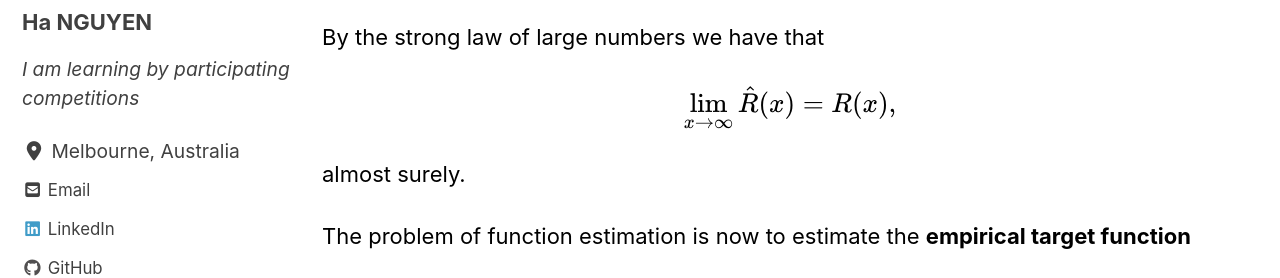
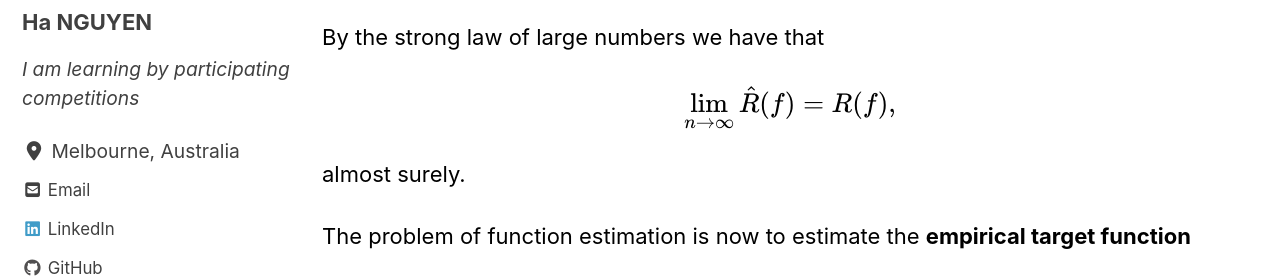
Before and after one commit to datasciblog/datasciblog.github.io, a Jekyll site: the page built from _posts/2020-02-26-tree-boosting-03.md, in a window 1280 px wide and 900 px high, scrolled down 3926 px. Shown: the part 177-455 px from the top of the window. Built offline with Jekyll 4.4.1, drawn with Linux system fonts in a browser that asks for light colours; cached includes are drawn as plain includes; nearby versions of some CDN libraries; formulas are drawn with MathJax 3.

```diff
--- a/_posts/2020-02-26-tree-boosting-03.md
+++ b/_posts/2020-02-26-tree-boosting-03.md
@@ -89,7 +89,7 @@ $$\hat{R} = \frac{1}{n} \sum\limits_{i=1}^n L(y_i, f(x_i))$$
 
 By the strong law of large numbers we have that
 
-$$\lim_{x\to\infty} \hat{R}(x) = R(x),$$
+$$\lim_{n\to\infty} \hat{R}(f) = R(f),$$
 
 almost surely.
 
```
